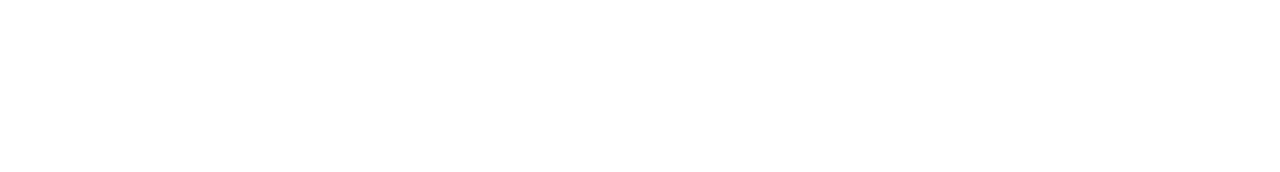
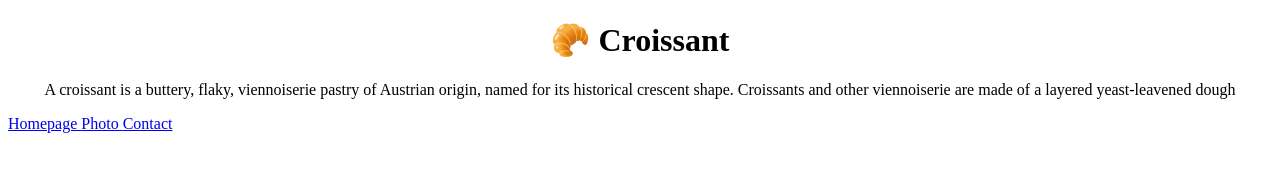
Before and after one commit to mahsajorjani/Croissant, a plain HTML site: page index.html in a window 1280 px wide. Drawn offline with Linux system fonts and the light colour scheme.

Commit message:
created the initial file structure

```diff
--- /dev/null
+++ b/css/styles.css
@@ -0,0 +1,6 @@
+ h1 {
+     text-align: center;
+}
+p {
+    text-align: center;
+}
--- a/index.html
+++ b/index.html
@@ -4,9 +4,24 @@
     <meta charset="UTF-8">
     <meta http-equiv="X-UA-Compatible" content="IE=edge">
     <meta name="viewport" content="width=device-width, initial-scale=1.0">
-    <title>Document</title>
+    <link rel="stylesheet" href="/css/styles.css">
+    <title>Home Page</title>
 </head>
 <body>
-
+    <h1>
+        🥐 Croissant
+    </h1>
+    <p>
+        A croissant is a buttery, flaky, viennoiserie pastry of Austrian origin, named for its historical crescent shape. Croissants and other viennoiserie are made of a layered yeast-leavened dough
+    </p>
+    <a href="index.html">
+        Homepage
+    </a>
+    <a href="photo.html">
+        Photo
+    </a>
+    <a href="contact.html">
+        Contact
+    </a>
 </body>
 </html>
```
Also changed, not shown: contact.html (+11 -2 lines), photo.html (+12 -2 lines).
